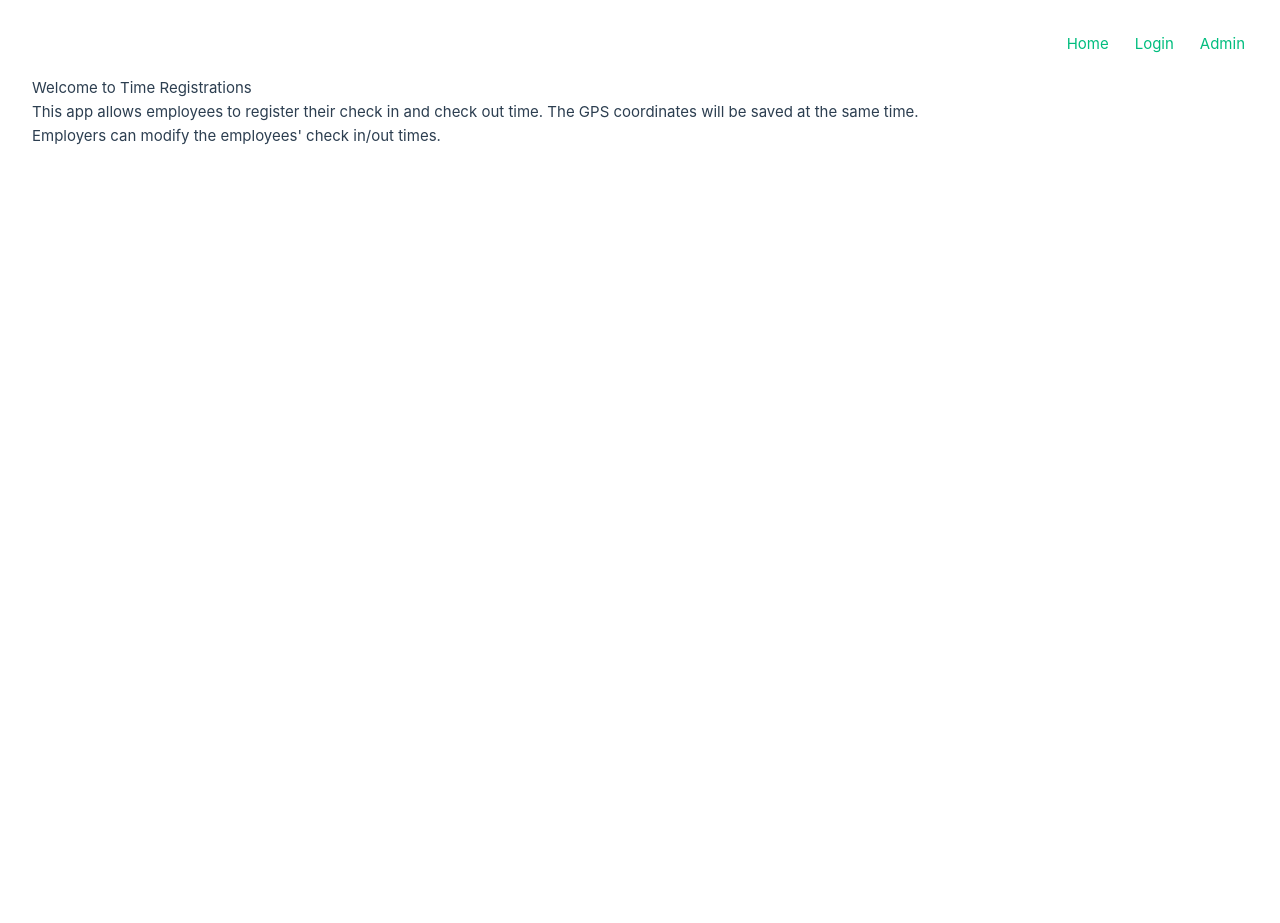
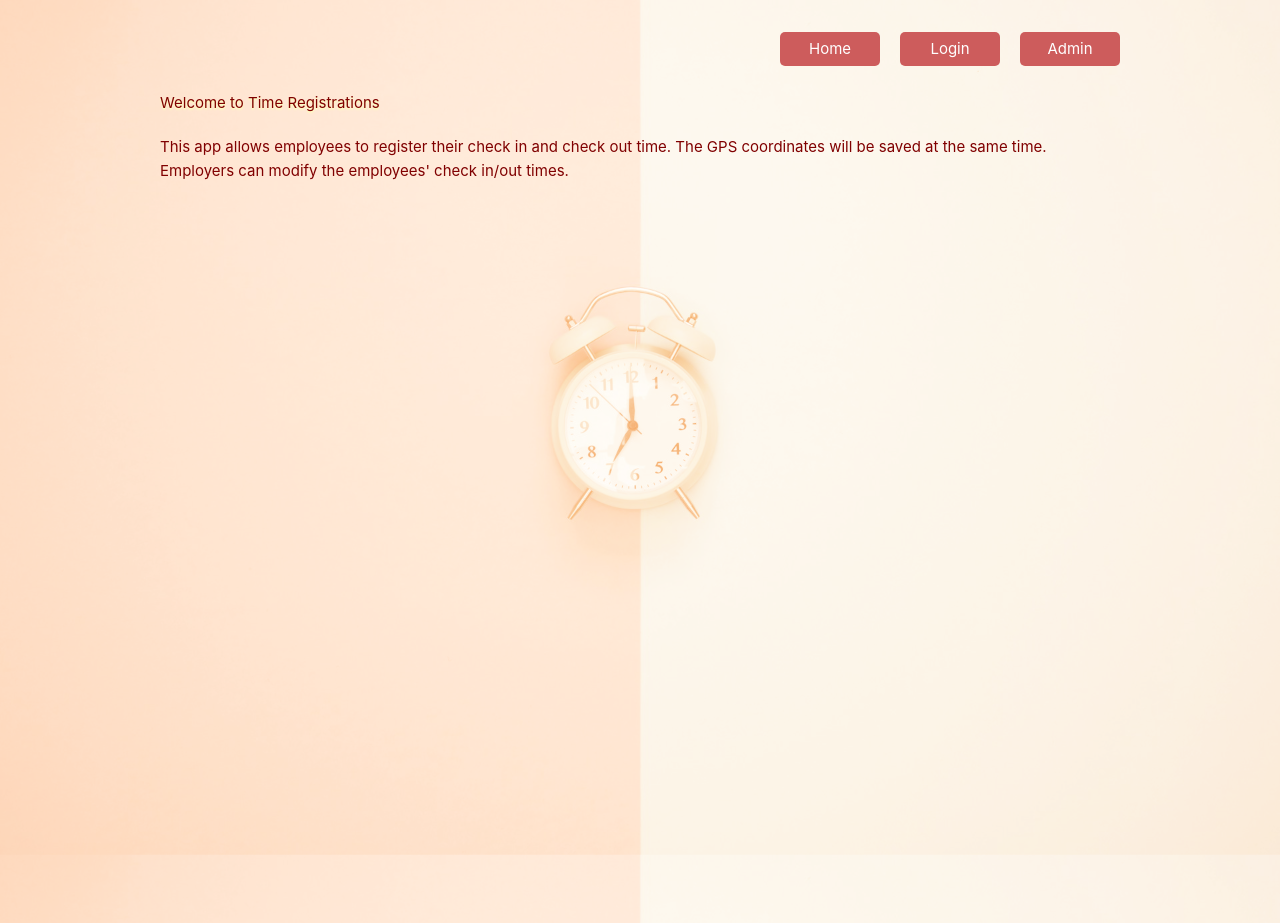
Before and after one commit to kryman0/time_registrations, a Vue app in the folder frontend/: page / in a window 1280 px wide. Before the commit the page ends 800 px from the top, so only its background shows below. Built offline with nearby package versions, Linux system fonts and the light colour scheme; the HTML template or start-up script is replaced by a standard one.

Commit message:
Added layout and styles to home and login pages.

```diff
--- a/frontend/src/App.vue
+++ b/frontend/src/App.vue
@@ -9,3 +9,27 @@ import Navigator from "@/components/Navigator.vue";
   </header>
   <RouterView />
 </template>
+
+<style>
+body {
+  background-color: sandybrown;
+  background-image: url('/src/assets/clock.jpg');
+  background-size: cover;
+  background-repeat: no-repeat;
+  background-attachment: fixed;
+  background-position: center;
+  background-blend-mode: screen;
+  color: maroon;
+}
+
+input, .grid-button {
+  padding: 5px;
+  border: 1px solid darksalmon;
+  background-color: floralwhite;
+  border-radius: 5px;
+}
+
+input:focus {
+  background-color: bisque;
+}
+</style>
--- a/frontend/src/assets/main.css
+++ b/frontend/src/assets/main.css
@@ -1,7 +1,7 @@
 @import './base.css';
 
 #app {
-  max-width: 1280px;
+  max-width: 1024px;
   margin: 0 auto;
   padding: 2rem;
   font-weight: normal;
@@ -24,16 +24,3 @@ a,
 input:invalid {
   border: 1px solid red;
 }
-
-/*@media (min-width: 1024px) {*/
-/*  body {*/
-/*    display: flex;*/
-/*    place-items: center;*/
-/*  }*/
-
-/*  #app {*/
-/*    display: grid;*/
-/*    grid-template-columns: 1fr 1fr;*/
-/*    padding: 0 2rem;*/
-/*  }*/
-/*}*/
--- a/frontend/src/components/Button.vue
+++ b/frontend/src/components/Button.vue
@@ -11,7 +11,3 @@ defineProps({
 <template>
   <button>{{ value }}</button>
 </template>
-
-<style>
-
-</style>
--- a/frontend/src/components/Navigator.vue
+++ b/frontend/src/components/Navigator.vue
@@ -14,10 +14,20 @@
 <style>
   li {
     display: block;
-    margin-left: 20px;
+    width: 100%;
+    margin: 0 auto 5px;
+    padding: 5px;
+    background-color: indianred;
+    border-radius: 5px;
+    text-align: center;
 
-    @media (min-width: 320px) {
+    @media (min-width: 430px) {
+      width: 100px;
       display: inline-block;
+      margin-left: 20px;
     }
   }
+  li a {
+    color: white;
+  }
 </style>
--- a/frontend/src/views/ChangePasswordView.vue
+++ b/frontend/src/views/ChangePasswordView.vue
@@ -50,10 +50,7 @@ async function changePassword() {
 
 <template>
   <div class="container w-60 h-60 border border-red-200 bg-blue-500">
-    <div
-      class="text-right pr-3 text-2xl"
-      @click="isPasswordViewActive = false">X
-    </div>
+    <div class="text-right pr-3 text-2xl" @click="isPasswordViewActive = false">X</div>
     <div>
       <p>
         <label for="new-password">Enter new password</label>
@@ -82,7 +79,7 @@ async function changePassword() {
 
   @media (max-width: 320px) {
     width: 100%;
-    background-color: blue;
+    background-color: ivory;
   }
 }
 .submit {
@@ -93,4 +90,8 @@ async function changePassword() {
     width: 95%;
   }
 }
+
+.change-password-input {
+
+}
 </style>
--- a/frontend/src/views/HomeView.vue
+++ b/frontend/src/views/HomeView.vue
@@ -2,8 +2,8 @@
 </script>
 
 <template>
-  <main>
-    <h1>Welcome to Time Registrations</h1>
+  <main class="w-auto h-dvh">
+    <h1 class="mt-5 mb-5 text-shadow-yellow-100 text-shadow-sm">Welcome to Time Registrations</h1>
     <p>This app allows employees to register their check in and check out time. The GPS coordinates will be saved at the same time.</p>
     <p>Employers can modify the employees' check in/out times.</p>
   </main>
--- a/frontend/src/views/LoginView.vue
+++ b/frontend/src/views/LoginView.vue
@@ -4,6 +4,8 @@ import { useRouter } from 'vue-router'
 import UrlConstants from '@/constants/UrlConstants.ts'
 import HttpResponsesConstant from '@/constants/HttpResponseConstant.ts'
 import RouteConstants from '@/constants/RouteConstants.ts'
+import Input from "@/components/Input.vue";
+import Button from "@/components/Button.vue";
 
 const [ssn, password]: [string, string] = [ref(''), ref('')]
 const errorResponse: string = ref('')
@@ -74,12 +76,8 @@ function routeToUserAccount(userId: number): void {
       <Input v-model="password" id="password" type="password" :placeholder="passwordFormat" />
     </div>
 
-    <div class="input-container w-10">
-      <Button
-        class="w-45 mt-3 border border-white xs:w-28 xs:ml-16"
-        value="Login"
-        @click="login"
-      />
+    <div class="input-container">
+      <Button class="login-button" value="Login" @click="login" />
     </div>
 
     <div class="input-container">
@@ -93,16 +91,33 @@ function routeToUserAccount(userId: number): void {
   width: max-content;
   margin: 0 auto 0.7rem;
 }
+
 label {
   margin: 0.25rem 0;
 }
 
 input {
-  border: 1px solid green;
   display: block;
 
   @media (max-width: 320px) {
     width: 100%;
   }
 }
+
+.login-button {
+  width: 190px;
+  margin-top: 10px;
+  padding: 6px 3px;
+
+  border: 1px solid darksalmon;
+  border-radius: 5px;
+  background-color: white;
+
+  @media (min-width: 320px) {
+    width: 6rem;
+    position: relative;
+    left: 0;
+    transform: translate(47%, 0);
+  }
+}
 </style>
--- a/frontend/src/views/UserView.vue
+++ b/frontend/src/views/UserView.vue
@@ -14,6 +14,7 @@ const coords: object = ref(null)
 const cookie: object = ref(null)
 const isCheckIn: boolean = ref(true)
 const [checkInBtn, checkOutBtn]: [boolean, boolean][] = [ref(true), ref(true)]
+const userId: number = ref(null)
 
 watch(coords, async (newValue) => {
   coords.value = await newValue
@@ -86,6 +87,7 @@ async function getUserTimestamps() {
     switch (resp.status) {
       case 200:
         data.value = await resp.json()
+        userId.value = data.value[0]?.user_id
         break
       case 401:
         fetchResponse.value = HttpResponsesConstant.unauthorized
@@ -119,19 +121,19 @@ async function registerTime(checkIn: boolean, checkout: boolean): void {
 
     <div class="grid grid-cols-2 grid-rows-3 mb-5 max-xs:grid-col-span-full max-xs:items-stretch gap-5">
       <div class="row-1 col-span-full justify-self-center self-center max-xs:mt-5">
-        <h1>Welcome! {{$route.params.id}}</h1>
+        <h1>Welcome {{ userId }}</h1>
       </div>
       <div class="row-2 col-span-full justify-self-center self-center max-xs:w-full">
-        <Button class="change-password-button" value="Change password" @click="isPasswordViewActive = true" />
+        <Button class="grid-button" value="Change password" @click="isPasswordViewActive = true" />
         <div v-if="isPasswordViewActive && cookie.value !== null" class="relative">
           <ChangePasswordView v-model="isPasswordViewActive" :cookie="cookie" />
         </div>
       </div>
-      <div v-show="checkInBtn" class="max-xs:justify-self-center max-xs:col-span-full">
-        <TimestampButton @click="registerTime(true, false)" value="Check in" />
+      <div v-show="checkInBtn" class="max-xs:justify-self-center max-xs:col-span-full max-xs:w-full">
+        <TimestampButton @click="registerTime(true, false)" class="grid-button" value="Check in" />
       </div>
-      <div v-show="checkOutBtn" class="max-xs:justify-self-center max-xs:col-span-full xs:justify-self-end xs:col-2">
-        <TimestampButton @click="registerTime(false, true)" value="Check out" />
+      <div v-show="checkOutBtn" class="max-xs:justify-self-center max-xs:col-span-full xs:justify-self-end xs:col-2 max-xs:w-full">
+        <TimestampButton @click="registerTime(false, true)" class="grid-button" value="Check out" />
       </div>
     </div>
 
@@ -165,9 +167,8 @@ async function registerTime(checkIn: boolean, checkout: boolean): void {
   border: 1px solid grey;
 }
 
-.change-password-button {
+.grid-button {
   width: 130px;
-  padding: 5px;
 
   @media (max-width: 320px) {
     width: 100%;
```
Also changed, not shown: frontend/src/assets/clock.jpg (added).
